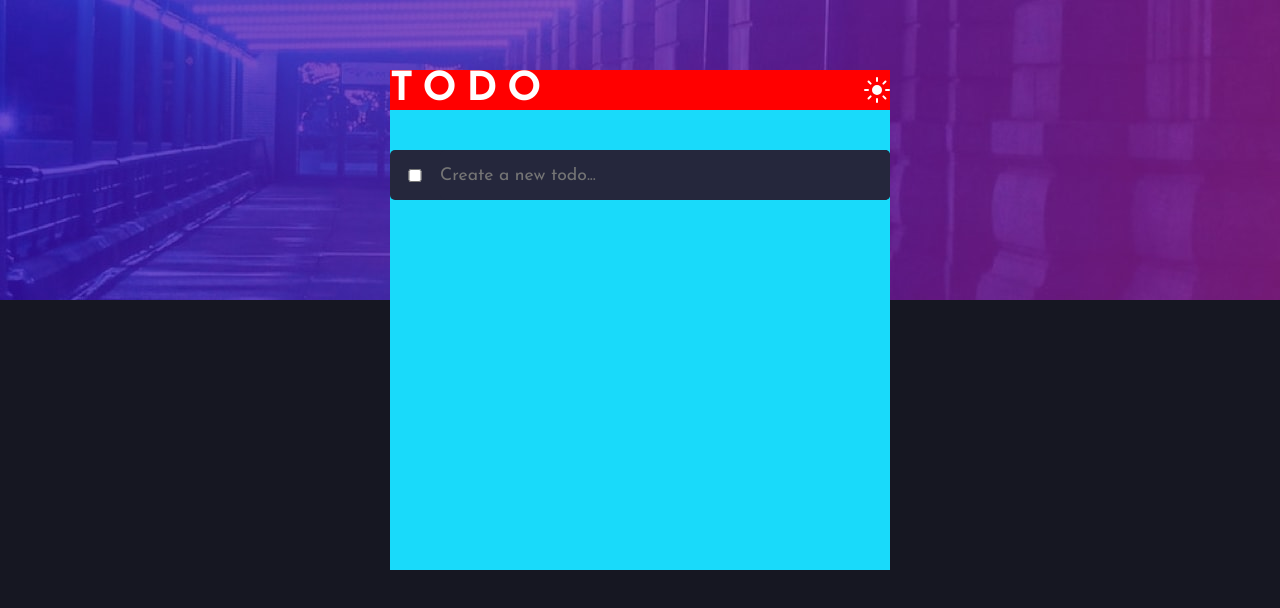
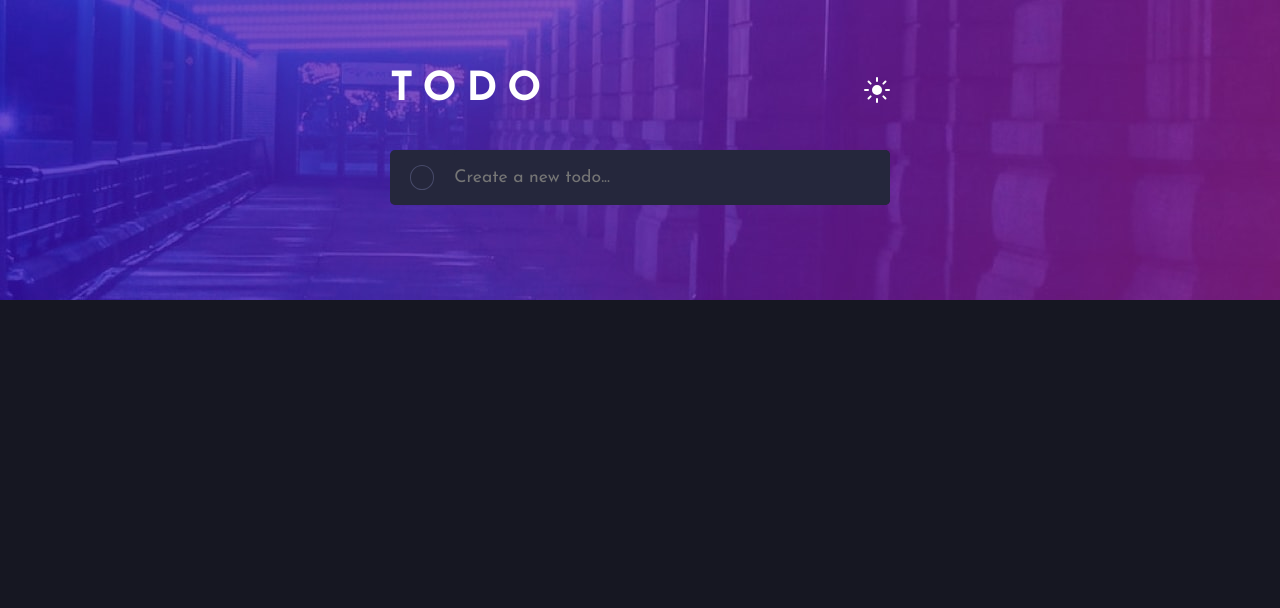
Before and after one commit to winal-28/frontendmentor-todo-app, a React (Create React App) app: page / in a window 1280 px wide. Shown: the top 608 px of the page. Built offline with nearby package versions, Linux system fonts and the light colour scheme.

Commit message:
polished up the add todo form a bit, organized stylesheets

```diff
--- a/src/components/AddTodoForm.tsx
+++ b/src/components/AddTodoForm.tsx
@@ -1,7 +1,8 @@
 export const AddTodoForm = () => {
     return (
         <form className='addTodo'>
-            <input type="checkbox" className="submit"/>
+            <input type="checkbox" className="checkbox submit"/>
+              <span className="checkmark"></span>
             <input type="text" placeholder="Create a new todo..." className="todoInput"/>
         </form>
     )
--- /dev/null
+++ b/src/styles/_addTodo.scss
@@ -0,0 +1,37 @@
+.addTodo {
+  width: 100%;
+  background: $VeryDarkDesaturatedBlue;
+  height: 11%;
+  margin-bottom: 8%;
+  display: flex;
+  align-items: center;
+  border-radius: $borderRadius;
+  position: relative;
+  .checkbox {
+    position: absolute;
+    opacity: 0;
+    cursor: pointer;
+    height: 0;
+    width: 0;
+  }
+  .checkmark {
+    margin: 20px;
+    height: 25px;
+    width: 25px;
+    border-radius: 50%;
+    background-color: $VeryDarkDesaturatedBlue;
+    border: solid 1px $VeryDarkGrayishBlue2;
+  }
+  .todoInput {
+    padding-right: 10px;
+    height: 100%;
+    width: 90%;
+    background: $VeryDarkDesaturatedBlue;
+    border: none;
+    outline: none;
+    border-radius: $borderRadius;
+    color: whitesmoke;
+    font-weight: 400;
+    font-size: 1.1rem;
+  }
+}
--- /dev/null
+++ b/src/styles/_todoHeader.scss
@@ -0,0 +1,13 @@
+.todoHeader {
+  display: flex;
+  width: 100%;
+  height: 8%;
+  margin-bottom: 8%;
+  // background: red;
+  align-items: center;
+  justify-content: space-between;
+  .title {
+    letter-spacing: 10px;
+    font-size: 2.5rem;
+  }
+}
--- a/src/styles/_variables.scss
+++ b/src/styles/_variables.scss
@@ -12,8 +12,8 @@ $VeryDarkDesaturatedBlue: hsl(235, 24%, 19%);
 $LightGrayishBlue: hsl(234, 39%, 85%);
 $LightGrayishBlueHover: hsl(236, 33%, 92%);
 $DarkGrayishBlue: hsl(234, 11%, 52%);
-$VeryDarkGrayisBlue: hsl(233, 14%, 35%);
-$VeryDarkGrayishBlue: hsl(237, 14%, 26%);
+$VeryDarkGrayishBlue: hsl(233, 14%, 35%);
+$VeryDarkGrayishBlue2: hsl(237, 14%, 26%);
 
 // light theme
 
@@ -21,4 +21,4 @@ $VeryLightGray: hsl(0, 0%, 98%);
 $VeryLightGrayishBlue: hsl(236, 33%, 92%);
 $LightGrayishBlue: hsl(233, 11%, 84%);
 $DarkGrayishBlue: hsl(236, 9%, 61%);
-$VeryDarkGrayishBlue: hsl(235, 19%, 35%);
+$VeryDarkGrayishBlue2: hsl(235, 19%, 35%);
--- a/src/styles/style.css
+++ b/src/styles/style.css
@@ -1,4 +1,69 @@
 @import url("https://fonts.googleapis.com/css2?family=Josefin+Sans:wght@400;700&display=swap");
+.addTodo {
+  width: 100%;
+  background: #25273c;
+  height: 11%;
+  margin-bottom: 8%;
+  display: -webkit-box;
+  display: -ms-flexbox;
+  display: flex;
+  -webkit-box-align: center;
+      -ms-flex-align: center;
+          align-items: center;
+  border-radius: 5px;
+  position: relative;
+}
+
+.addTodo .checkbox {
+  position: absolute;
+  opacity: 0;
+  cursor: pointer;
+  height: 0;
+  width: 0;
+}
+
+.addTodo .checkmark {
+  margin: 20px;
+  height: 25px;
+  width: 25px;
+  border-radius: 50%;
+  background-color: #25273c;
+  border: solid 1px #484b6a;
+}
+
+.addTodo .todoInput {
+  padding-right: 10px;
+  height: 100%;
+  width: 90%;
+  background: #25273c;
+  border: none;
+  outline: none;
+  border-radius: 5px;
+  color: whitesmoke;
+  font-weight: 400;
+  font-size: 1.1rem;
+}
+
+.todoHeader {
+  display: -webkit-box;
+  display: -ms-flexbox;
+  display: flex;
+  width: 100%;
+  height: 8%;
+  margin-bottom: 8%;
+  -webkit-box-align: center;
+      -ms-flex-align: center;
+          align-items: center;
+  -webkit-box-pack: justify;
+      -ms-flex-pack: justify;
+          justify-content: space-between;
+}
+
+.todoHeader .title {
+  letter-spacing: 10px;
+  font-size: 2.5rem;
+}
+
 * {
   padding: 0;
   margin: 0;
@@ -26,7 +91,6 @@ body {
 }
 
 .todoContainer {
-  background: #19dafa;
   width: 500px;
   height: 500px;
   margin: 70px auto;
@@ -38,55 +102,4 @@ body {
       -ms-flex-direction: column;
           flex-direction: column;
 }
-
-.todoHeader {
-  display: -webkit-box;
-  display: -ms-flexbox;
-  display: flex;
-  width: 100%;
-  height: 8%;
-  margin-bottom: 8%;
-  background: red;
-  -webkit-box-align: center;
-      -ms-flex-align: center;
-          align-items: center;
-  -webkit-box-pack: justify;
-      -ms-flex-pack: justify;
-          justify-content: space-between;
-}
-
-.todoHeader .title {
-  letter-spacing: 10px;
-  font-size: 2.5rem;
-}
-
-.addTodo {
-  width: 100%;
-  background: #25273c;
-  height: 10%;
-  margin-bottom: 8%;
-  display: -webkit-box;
-  display: -ms-flexbox;
-  display: flex;
-  -webkit-box-align: center;
-      -ms-flex-align: center;
-          align-items: center;
-  border-radius: 5px;
-}
-
-.addTodo .submit {
-  width: 10%;
-}
-
-.addTodo .todoInput {
-  height: 100%;
-  width: 90%;
-  background: #25273c;
-  border: none;
-  outline: none;
-  border-radius: 5px;
-  color: whitesmoke;
-  font-weight: 200;
-  font-size: 1.1rem;
-}
 /*# sourceMappingURL=style.css.map */
--- a/src/styles/style.scss
+++ b/src/styles/style.scss
@@ -1,6 +1,8 @@
 @import url("https://fonts.googleapis.com/css2?family=Josefin+Sans:wght@400;700&display=swap");
 
 @import "./variables";
+@import "./addTodo";
+@import "./todoHeader";
 
 * {
   padding: 0;
@@ -21,48 +23,10 @@ body {
 }
 
 .todoContainer {
-  background: #19dafa;
+  // background: #19dafa;
   width: 500px;
   height: 500px;
   margin: 70px auto;
   display: flex;
   flex-direction: column;
 }
-
-.todoHeader {
-  display: flex;
-  width: 100%;
-  height: 8%;
-  margin-bottom: 8%;
-  background: red;
-  align-items: center;
-  justify-content: space-between;
-  .title {
-    letter-spacing: 10px;
-    font-size: 2.5rem;
-  }
-}
-
-.addTodo {
-  width: 100%;
-  background: hsl(235, 24%, 19%);
-  height: 10%;
-  margin-bottom: 8%;
-  display: flex;
-  align-items: center;
-  border-radius: $borderRadius;
-  .submit {
-    width: 10%;
-  }
-  .todoInput {
-    height: 100%;
-    width: 90%;
-    background: hsl(235, 24%, 19%);
-    border: none;
-    outline: none;
-    border-radius: $borderRadius;
-    color: whitesmoke;
-    font-weight: 200;
-    font-size: 1.1rem;
-  }
-}
```
Also changed, not shown: 1 other file (tests, documents, lock files or other folders).
